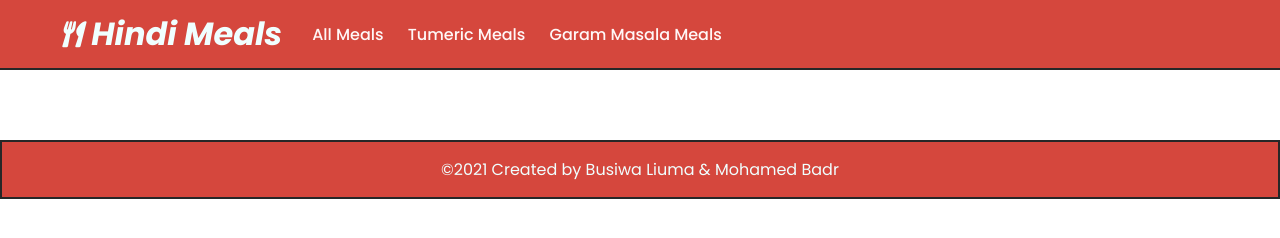
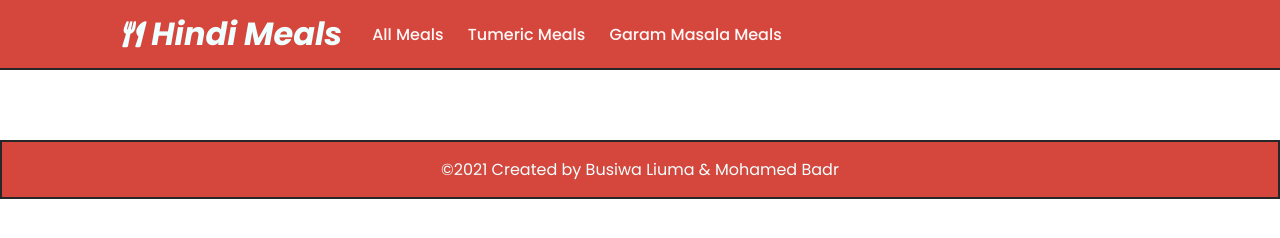
Before and after one commit to Busiwa24/JS-Capstone-Project-, a website built with webpack: page src/index.html in a window 1280 px wide. Built offline with nearby package versions, Linux system fonts and the light colour scheme; no server answers.

Commit message:
Update styling

```diff
--- a/src/style.css
+++ b/src/style.css
@@ -13,7 +13,7 @@
 
 header {
   align-items: center;
-  padding: 10px 60px;
+  padding: 10px 0px 10px 120px;
   background-color: #d5473d;
   font-weight: 500;
   border-bottom: 2px solid #272727;
```
Also changed, not shown: dist/main.js.
